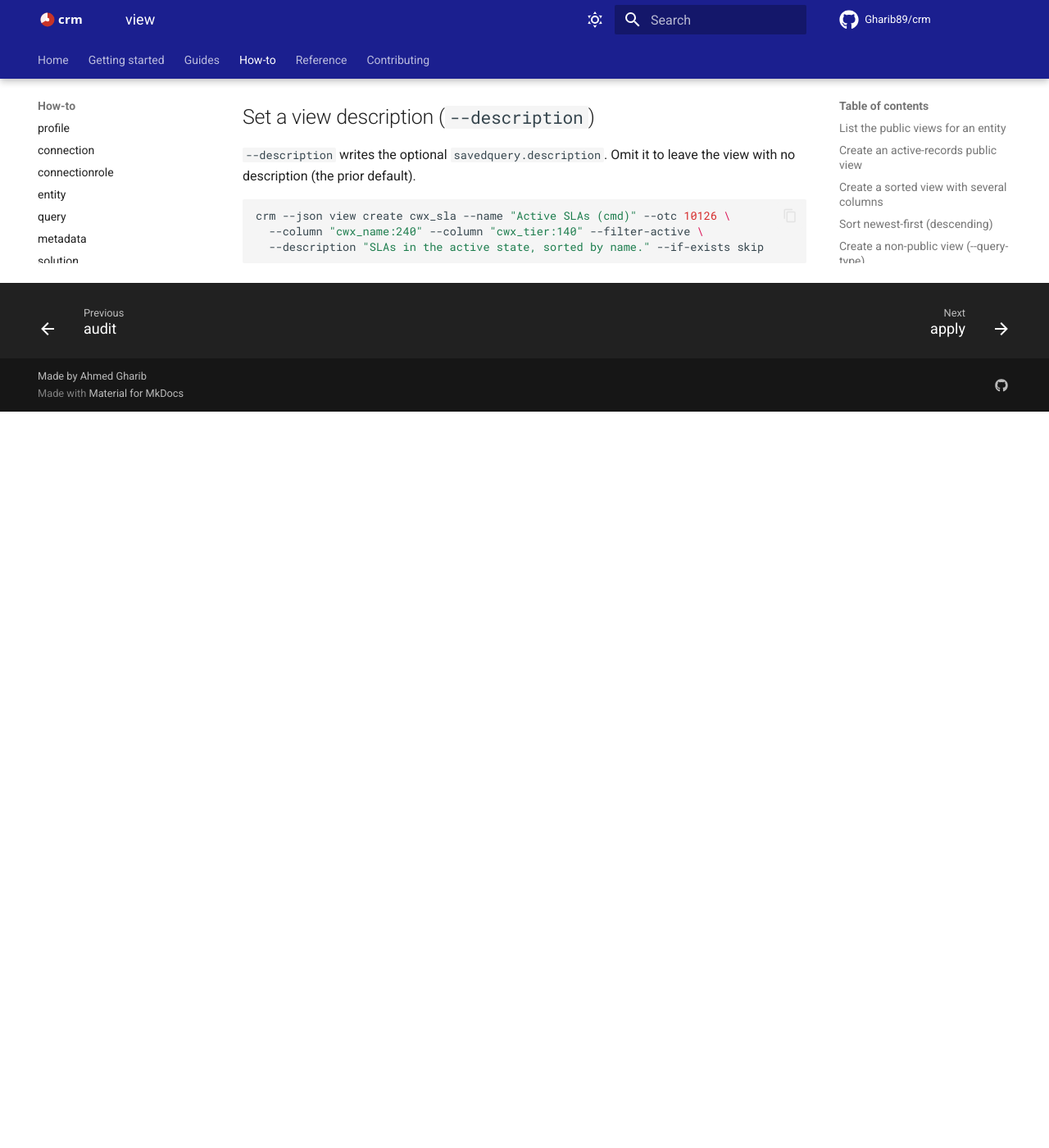
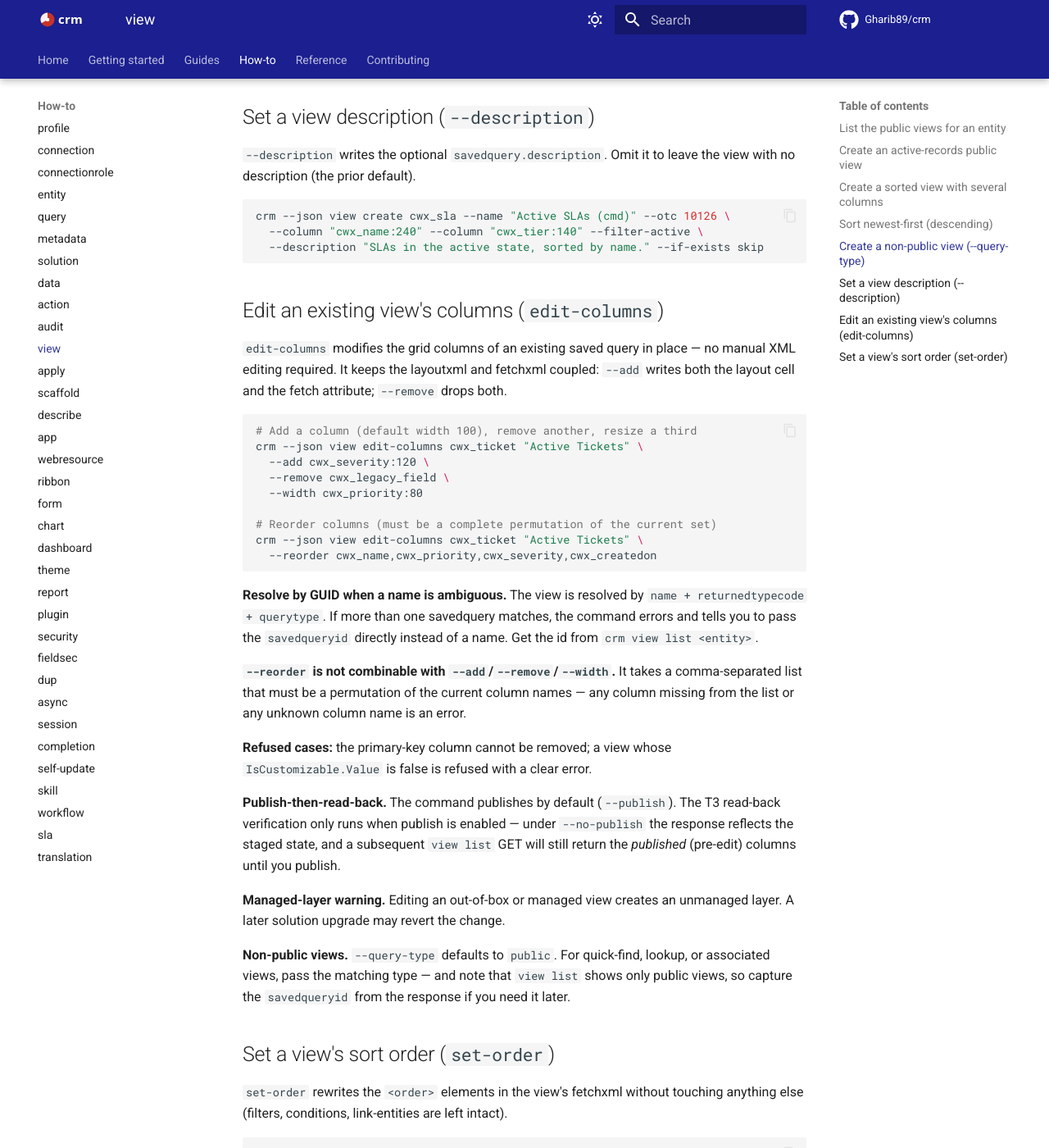
Before and after one commit to Gharib89/crm, an MkDocs documentation site: the page built from docs/how-to/view.md, in a window 1280 px wide and 1400 px high, scrolled down 1606 px. Shown: the whole window at 82% size. Built offline with MkDocs 1.6.1 and Material for MkDocs 9.7.7, drawn with Linux system fonts in a browser that asks for light colours; comment, search, counter and statistics services are not loaded; before the commit the page ends 2108 px from its top, so only the background shows below that; some of the changed text lies outside the part shown.

Commit message:
docs: document view edit-columns / set-order (B7)
README command table, docs/how-to/view.md sections, and the shipped skill's
authoring reference (replaces the old manual-PATCH workaround with the
first-class verbs; captures the mismatch invariant, name-vs-GUID resolution,
and publish-then-read-back gotchas only).

Co-Authored-By: Claude Opus 4.8 <noreply@anthropic.com>
Claude-Session: https://claude.ai/code/session_01WC6c9M5bdHBwPEqLkABeYF

````diff
--- a/docs/how-to/view.md
+++ b/docs/how-to/view.md
@@ -70,3 +70,73 @@ crm --json view create cwx_sla --name "Active SLAs (cmd)" --otc 10126 \
   --column "cwx_name:240" --column "cwx_tier:140" --filter-active \
   --description "SLAs in the active state, sorted by name." --if-exists skip
 ```
+
+## Edit an existing view's columns (`edit-columns`)
+
+`edit-columns` modifies the grid columns of an existing saved query in place —
+no manual XML editing required. It keeps the layoutxml and fetchxml coupled: `--add`
+writes both the layout cell and the fetch attribute; `--remove` drops both.
+
+```bash
+# Add a column (default width 100), remove another, resize a third
+crm --json view edit-columns cwx_ticket "Active Tickets" \
+  --add cwx_severity:120 \
+  --remove cwx_legacy_field \
+  --width cwx_priority:80
+
+# Reorder columns (must be a complete permutation of the current set)
+crm --json view edit-columns cwx_ticket "Active Tickets" \
+  --reorder cwx_name,cwx_priority,cwx_severity,cwx_createdon
+```
+
+**Resolve by GUID when a name is ambiguous.** The view is resolved by
+`name + returnedtypecode + querytype`. If more than one savedquery matches, the
+command errors and tells you to pass the `savedqueryid` directly instead of a name.
+Get the id from `crm view list <entity>`.
+
+**`--reorder` is not combinable with `--add`/`--remove`/`--width`.** It takes a
+comma-separated list that must be a permutation of the current column names — any
+column missing from the list or any unknown column name is an error.
+
+**Refused cases:** the primary-key column cannot be removed; a view whose
+`IsCustomizable.Value` is false is refused with a clear error.
+
+**Publish-then-read-back.** The command publishes by default (`--publish`). The
+T3 read-back verification only runs when publish is enabled — under `--no-publish`
+the response reflects the staged state, and a subsequent `view list` GET will still
+return the *published* (pre-edit) columns until you publish.
+
+**Managed-layer warning.** Editing an out-of-box or managed view creates an
+unmanaged layer. A later solution upgrade may revert the change.
+
+**Non-public views.** `--query-type` defaults to `public`. For quick-find, lookup,
+or associated views, pass the matching type — and note that `view list` shows only
+public views, so capture the `savedqueryid` from the response if you need it later.
+
+## Set a view's sort order (`set-order`)
+
+`set-order` rewrites the `<order>` elements in the view's fetchxml without
+touching anything else (filters, conditions, link-entities are left intact).
+
+```bash
+# Replace the sort entirely
+crm --json view set-order cwx_ticket "Active Tickets" \
+  --order "cwx_priority asc" --order "createdon desc"
+
+# Append to the current sort without replacing it
+crm --json view set-order cwx_ticket "Active Tickets" \
+  --add-order "modifiedon desc"
+
+# Remove all sorting
+crm --json view set-order cwx_ticket "Active Tickets" --clear-order
+```
+
+Each `--order` / `--add-order` value is `attribute` or `attribute asc|desc`
+(bare attribute = ascending). The attribute is validated to exist on the entity
+before any write.
+
+`--order` and `--add-order` may be combined (replace first, then append to the
+new sort). `--clear-order` removes all sorting and is normally used on its own.
+
+The same **ambiguous-name**, **managed-layer**, and **publish-then-read-back**
+notes from `edit-columns` apply here too.
````
Also changed, not shown: README.md (+1 -0 lines), crm/skills/reference/authoring.md (+41 -15 lines).
